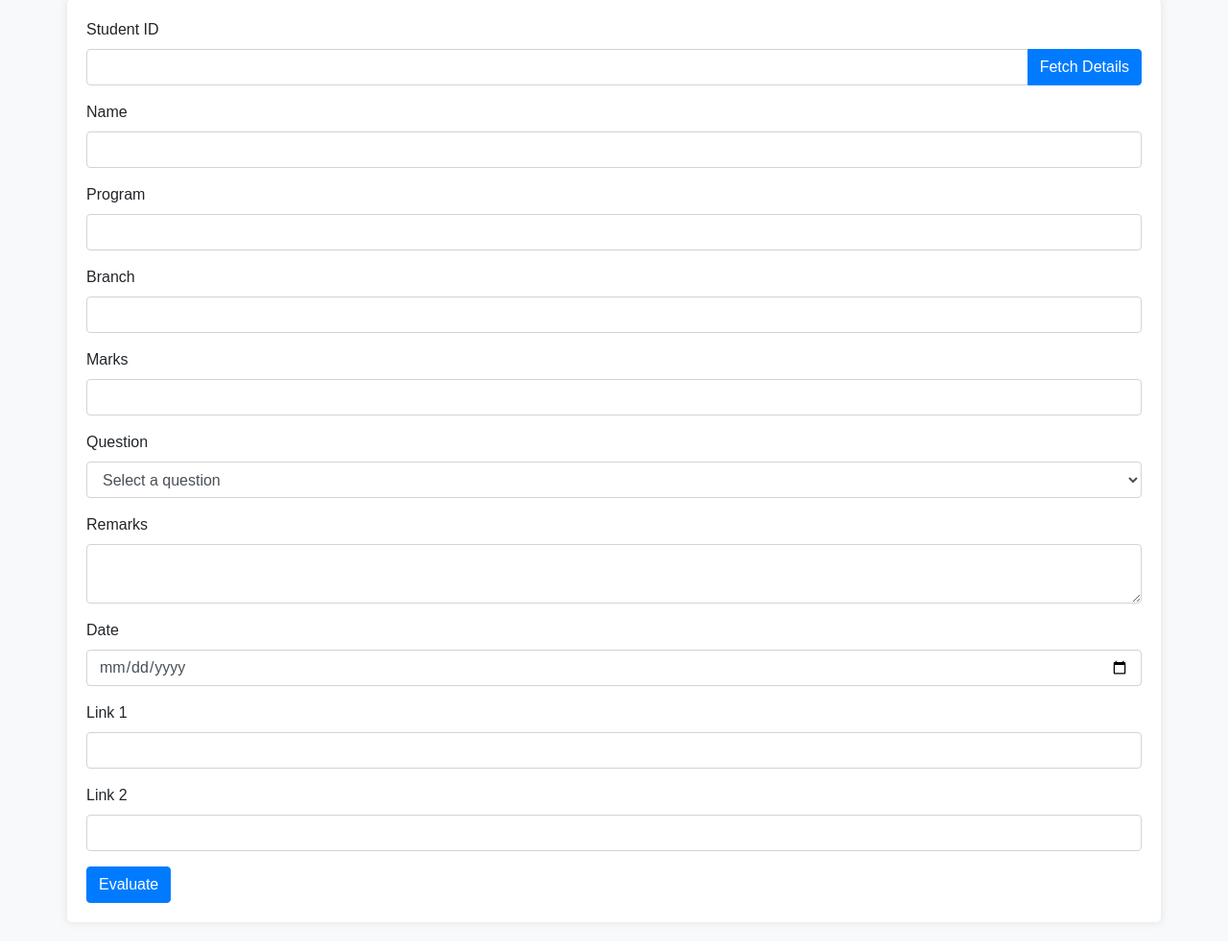
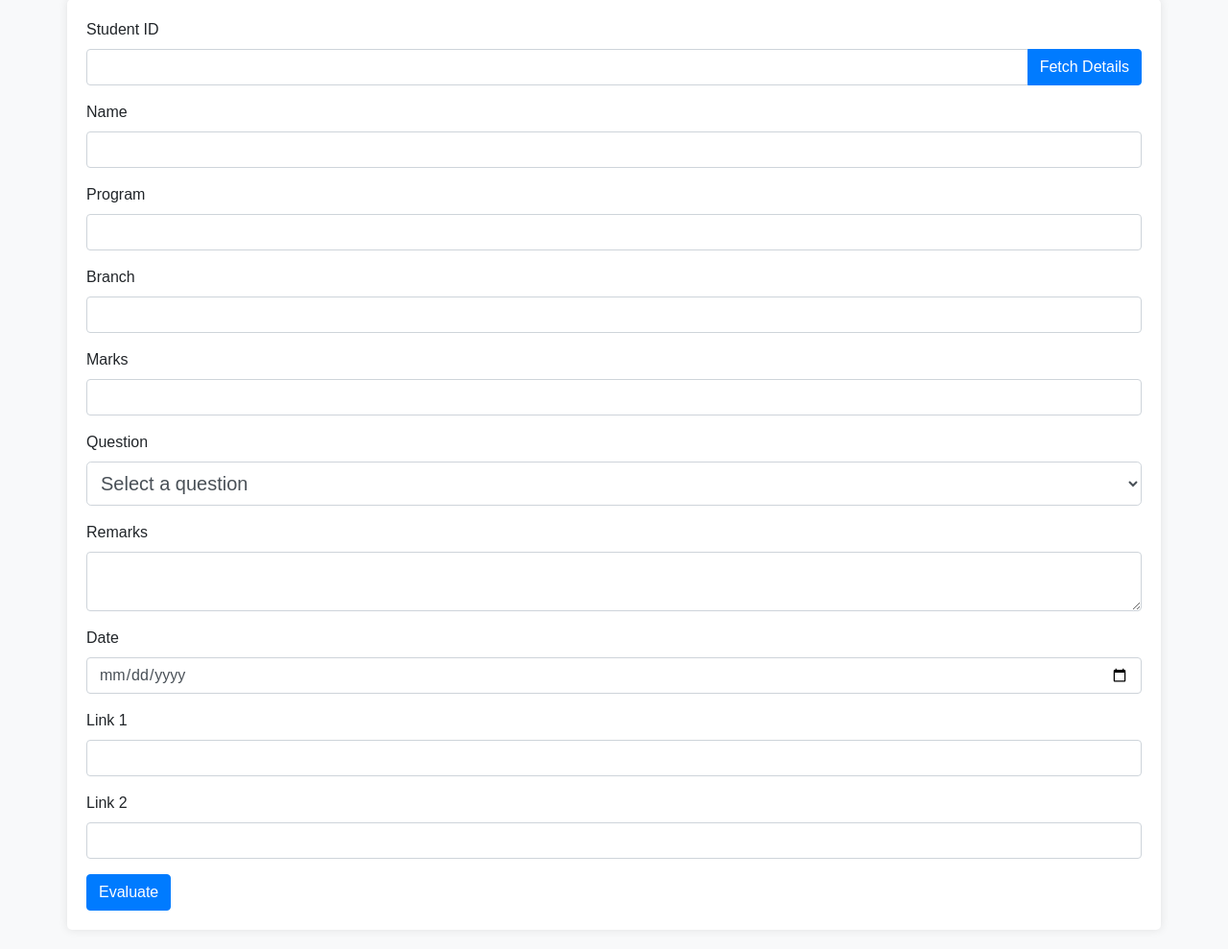
Before and after one commit to Pranay75/flask_app, a Flask app: page /evaluate_students in a window 1280 px wide. Shown: the part 217-1206 px from the top of the page at 96% size. Before the commit the page ends 1181 px from the top, so only its background shows below. Run offline with Flask 3, Linux system fonts and the light colour scheme; the visitor is signed in with stand-in values (Sample User, id 1); some libraries are stand-ins or nearby versions.

Commit message:
new question at top

```diff
--- a/app.py
+++ b/app.py
@@ -46,7 +46,7 @@ class Solved(db.Model):
 
 @app.route('/')
 def index():
-    questions = Question.query.all()
+    questions = Question.query.filter_by(is_active=True).order_by(Question.question_id.desc()).all()
     return render_template('index.html', questions=questions)
 
 @app.route('/admin-login', methods=['GET', 'POST'])
--- a/static/styles.css
+++ b/static/styles.css
@@ -124,3 +124,8 @@ h2 {
   border-radius: 5px;
   text-align: center;
 }
+
+.form-control-lg {
+  height: auto;
+  padding: 10px;
+}
--- a/templates/edit_questions.html
+++ b/templates/edit_questions.html
@@ -37,7 +37,7 @@
             <form id="add-question-form" method="POST" action="{{ url_for('edit_questions') }}">
                 <div class="form-group">
                     <label for="question">Question:</label>
-                    <input type="text" id="question" name="question" class="form-control" required>
+                    <textarea type="text" id="question" name="question" class="form-control" required></textarea>
                 </div>
                 <button type="submit" class="btn btn-primary">Add Question</button>
             </form>
--- a/templates/evaluate_students.html
+++ b/templates/evaluate_students.html
@@ -58,7 +58,7 @@
                 </div>
                 <div class="form-group">
                     <label for="question">Question</label>
-                    <select id="question" name="question" class="form-control" required>
+                    <select id="question" name="question" class="form-control form-control-lg" required>
                         <option value="" disabled selected>Select a question</option>
                         {% for question in questions %}
                         <option value="{{ question.question }}">{{ question.question }}</option>
```
